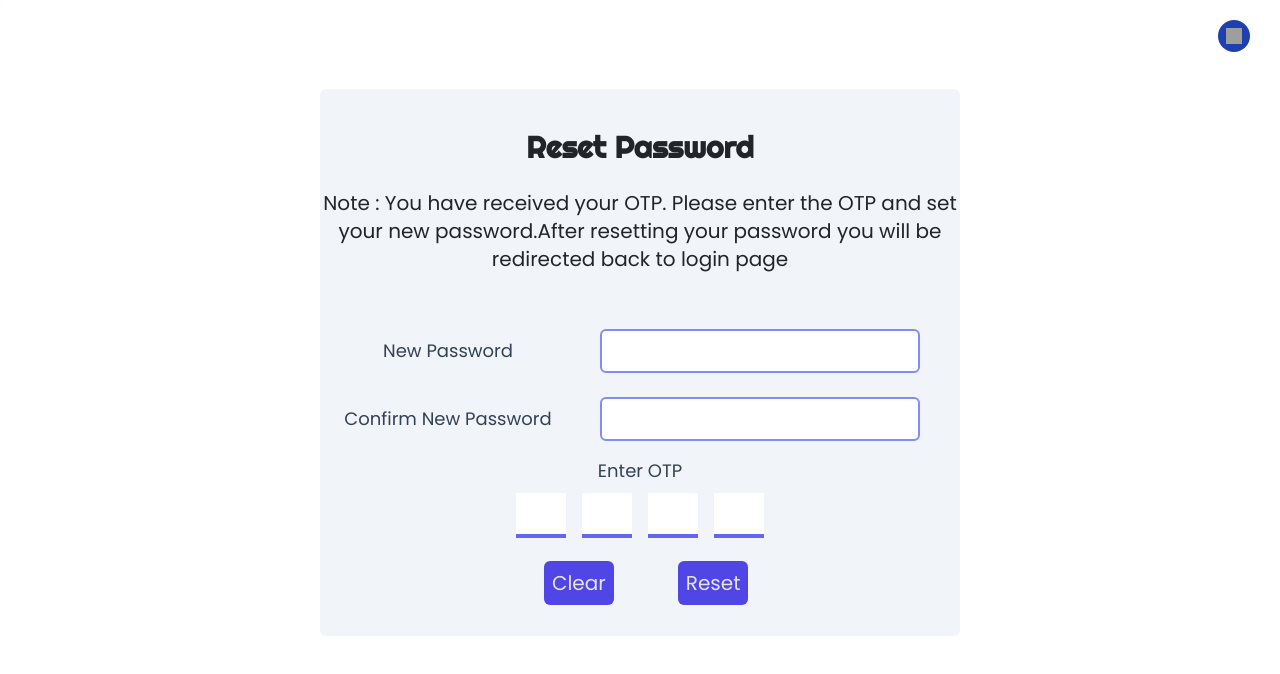
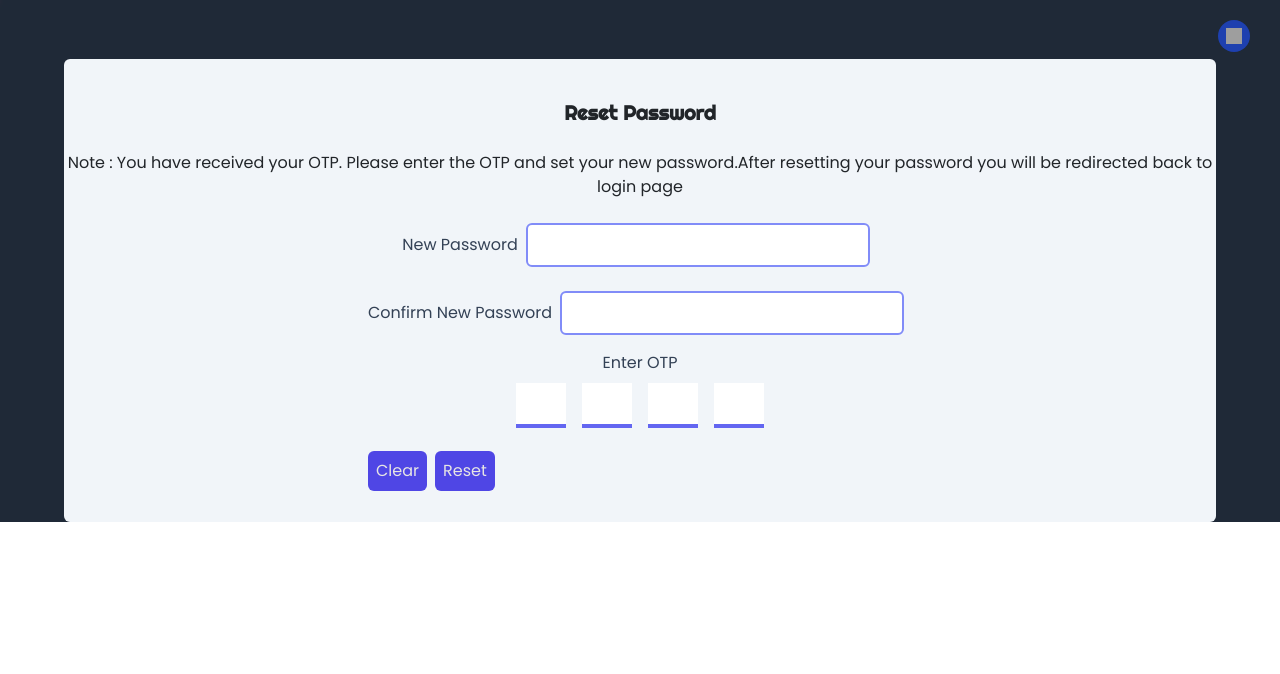
Before and after one commit to Shubhanker01/Frontend, a React (Create React App) app: page /otp-passwordreset/1 in a window 1280 px wide. Shown: the top 674 px of the page. Built offline with nearby package versions, Linux system fonts and the light colour scheme; grey boxes are pictures that could not be loaded.

Commit message:
changebgcommit

```diff
--- a/public/index.html
+++ b/public/index.html
@@ -41,5 +41,6 @@
       To create a production bundle, use `npm run build` or `yarn build`.
     -->
 </body>
+</script>
 <script src="https://cdn.jsdelivr.net/npm/bootstrap@5.3.3/dist/js/bootstrap.bundle.min.js" integrity="sha384-YvpcrYf0tY3lHB60NNkmXc5s9fDVZLESaAA55NDzOxhy9GkcIdslK1eN7N6jIeHz" crossorigin="anonymous"></script>
 </html>
--- a/src/Components/Forgot Password/ForgotPassword.js
+++ b/src/Components/Forgot Password/ForgotPassword.js
@@ -49,10 +49,10 @@ export default function ForgotPassword() {
                         </div>
                     </div>
                     <div className="form-container">
-                        <div className='text-center my-4 font-bold text-md'>
+                        <div className='text-center my-4 font-bold text-sm'>
                             <p>Note : Please enter only the email address which has been verified and linked to your account. OTP will be sent to that email address and then you can reset your password</p>
                         </div>
-                        <div className='font-bold text-xl my-2'>
+                        <div className='font-bold text-md my-2'>
                             <label htmlFor="enter">Please enter your Email Address</label>
                         </div>
                         <div className="form-inner">
--- a/src/Components/Forgot Password/PasswordResetOtp.js
+++ b/src/Components/Forgot Password/PasswordResetOtp.js
@@ -54,27 +54,27 @@ export default function PasswordResetOtp() {
 
     return (
         <>
-            <div className='w-1/2 m-[65px_auto]'>
+            <div className='w-[90%] m-[35px_auto]'>
                 <div className="bg-slate-100 py-3 rounded text-center dark:bg-slate-700">
-                    <h1 className="text-3xl font-bold py-4 dark:text-gray-200">Reset Password</h1>
-                    <p className='text-xl dark:text-gray-200'>Note : You have received your OTP. Please enter the OTP and set your new password.After resetting your password you will be redirected back to login page</p>
+                    <h1 className="text-xl font-bold py-4 dark:text-gray-200">Reset Password</h1>
+                    <p className='text-md text-center dark:text-gray-200'>Note : You have received your OTP. Please enter the OTP and set your new password.After resetting your password you will be redirected back to login page</p>
 
                     <div>
-                        <div className='w-full m-[0_auto]'>
-                            <form className="mt-5 text-slate-700">
+                        <div className='w-full'>
+                            <form className="mt-3 text-slate-700">
                                 <div>
-                                    <div className='flex items-center my-2'>
-                                        <label className='w-2/5 px-4 text-lg dark:text-gray-200'>New Password</label>
-                                        <input type="password" className='w-1/2 my-2 rounded border-indigo-400 border-2 focus:border-indigo-600 mx-4' value={user.password} onChange={onChange} name='password' />
+                                    <div className='my-2'>
+                                        <label className='text-md text-left dark:text-gray-200'>New Password</label>
+                                        <input type="password" className='my-2 rounded border-indigo-400 border-2 focus:border-indigo-600 mx-2' value={user.password} onChange={onChange} name='password' />
                                     </div>
-                                    <div className='flex items-center my-2'>
-                                        <label className='w-2/5 px-4 text-lg dark:text-gray-200'>Confirm New Password</label>
-                                        <input type="password" className='w-1/2 my-2 rounded border-indigo-400 border-2 focus:border-indigo-600 mx-4' value={user.confirmPassword} onChange={onChange} name='confirmPassword' />
+                                    <div className='my-2'>
+                                        <label className='text-md dark:text-gray-200'>Confirm New Password</label>
+                                        <input type="password" className='my-2 rounded border-indigo-400 border-2 focus:border-indigo-600 mx-2' value={user.confirmPassword} onChange={onChange} name='confirmPassword' />
                                     </div>
                                 </div>
                                 <div className='flex flex-col'>
                                     <div>
-                                        <label className='w-2/5 text-lg dark:text-gray-200'>Enter OTP</label>
+                                        <label className='w-2/5 text-md dark:text-gray-200'>Enter OTP</label>
 
                                     </div>
 
@@ -90,9 +90,9 @@ export default function PasswordResetOtp() {
                             </form>
                         </div>
 
-                        <div className='flex items-center w-1/2 m-[15px_auto]'>
-                            <button className='bg-indigo-600 text-stone-200 text-xl rounded-md p-2 ml-16 hover:bg-blue-800 dark:bg-slate-600 dark:hover:bg-slate-700' onClick={e => setOtp([...otp.map(value => "")])}>Clear</button>
-                            <input type="submit" value="Reset" className='bg-indigo-600 text-stone-200 text-xl rounded-md p-2 ml-16 cursor-pointer hover:bg-blue-800 dark:bg-slate-600 dark:hover:bg-slate-700' onClick={handleClick} />
+                        <div className='flex items-center w-[50%] m-[15px_auto]'>
+                            <button className='bg-indigo-600 text-stone-200 text-md rounded-md p-2 ml-4 hover:bg-blue-800 dark:bg-slate-600 dark:hover:bg-slate-700' onClick={e => setOtp([...otp.map(value => "")])}>Clear</button>
+                            <input type="submit" value="Reset" className='bg-indigo-600 text-stone-200 text-md rounded-md p-2 ml-2 cursor-pointer hover:bg-blue-800 dark:bg-slate-600 dark:hover:bg-slate-700' onClick={handleClick} />
 
                         </div>
                     </div>
--- a/src/Components/Profile/ProfileModal.js
+++ b/src/Components/Profile/ProfileModal.js
@@ -13,11 +13,11 @@ export default function ProfileModal(props) {
             <div
                 className="justify-center items-center flex overflow-x-hidden overflow-y-auto fixed inset-0 z-50 outline-none focus:outline-none"
             >
-                <div className="relative w-[20rem] my-6 mx-auto z-0">
+                <div className="relative w-[20rem] my-6 mx-auto z-0 dark:bg-[#11171D]">
                     {/*content*/}
                     <div className="border-0 rounded-lg shadow-lg relative flex flex-col w-full bg-white outline-none focus:outline-none dark:bg-[#11171D]">
                         {/*header*/}
-                        <div className="w-full my-4 border-b border-solid border-blueGray-200 rounded-t">
+                        <div className="w-full my-2 border-b border-solid border-blueGray-200 rounded-t">
                             <h3 className="text-xl text-center font-semibold py-2 dark:text-gray-200">
                                 Your Profile
                             </h3>
@@ -42,14 +42,14 @@ export default function ProfileModal(props) {
                         {/*footer*/}
                         <div className="flex items-center justify-end p-4 border-t border-solid border-blueGray-200 rounded-b">
                             <button
-                                className="text-red-500 text-lg background-transparent font-bold uppercase px-4 py-2 text-sm outline-none focus:outline-none mr-1 mb-1 ease-linear transition-all duration-150 dark:text-red-300"
+                                className="text-red-500 text-md background-transparent font-bold uppercase px-4 py-2 text-sm outline-none focus:outline-none mr-1 mb-1 ease-linear transition-all duration-150 dark:text-red-300"
                                 type="button"
                                 onClick={() => props.openProfileModal(false)}
                             >
                                 Close
                             </button>
                             <button
-                                className="text-red-500 text-lg background-transparent font-bold uppercase px-4 py-2 text-sm outline-none focus:outline-none mr-1 mb-1 ease-linear transition-all duration-150 dark:bg-slate-800 dark:text-blue-300"
+                                className="text-red-500 text-md background-transparent font-bold uppercase px-4 py-2 text-sm outline-none focus:outline-none mr-1 mb-1 ease-linear transition-all duration-150 dark:bg-slate-800 dark:text-blue-300"
                                 type="button"
                                 onClick={toggle}
                             >
--- a/src/Dark Mode/UseDarkMode.js
+++ b/src/Dark Mode/UseDarkMode.js
@@ -9,6 +9,13 @@ export default function UseDarkMode() {
         root.classList.remove(colorTheme)
         root.classList.add(theme)
         localStorage.setItem('theme', theme)
+        const body = document.getElementById('root')
+        if(localStorage.getItem('theme')==='light'){
+           body.style.backgroundColor = 'rgb(224 242 254)'
+        }
+        else{
+           body.style.backgroundColor = 'rgb(31 41 55)'
+        }
     }, [theme, colorTheme])
 
     return [colorTheme, setTheme]
```
Also changed, not shown: src/App.js (line endings or trailing spaces).
